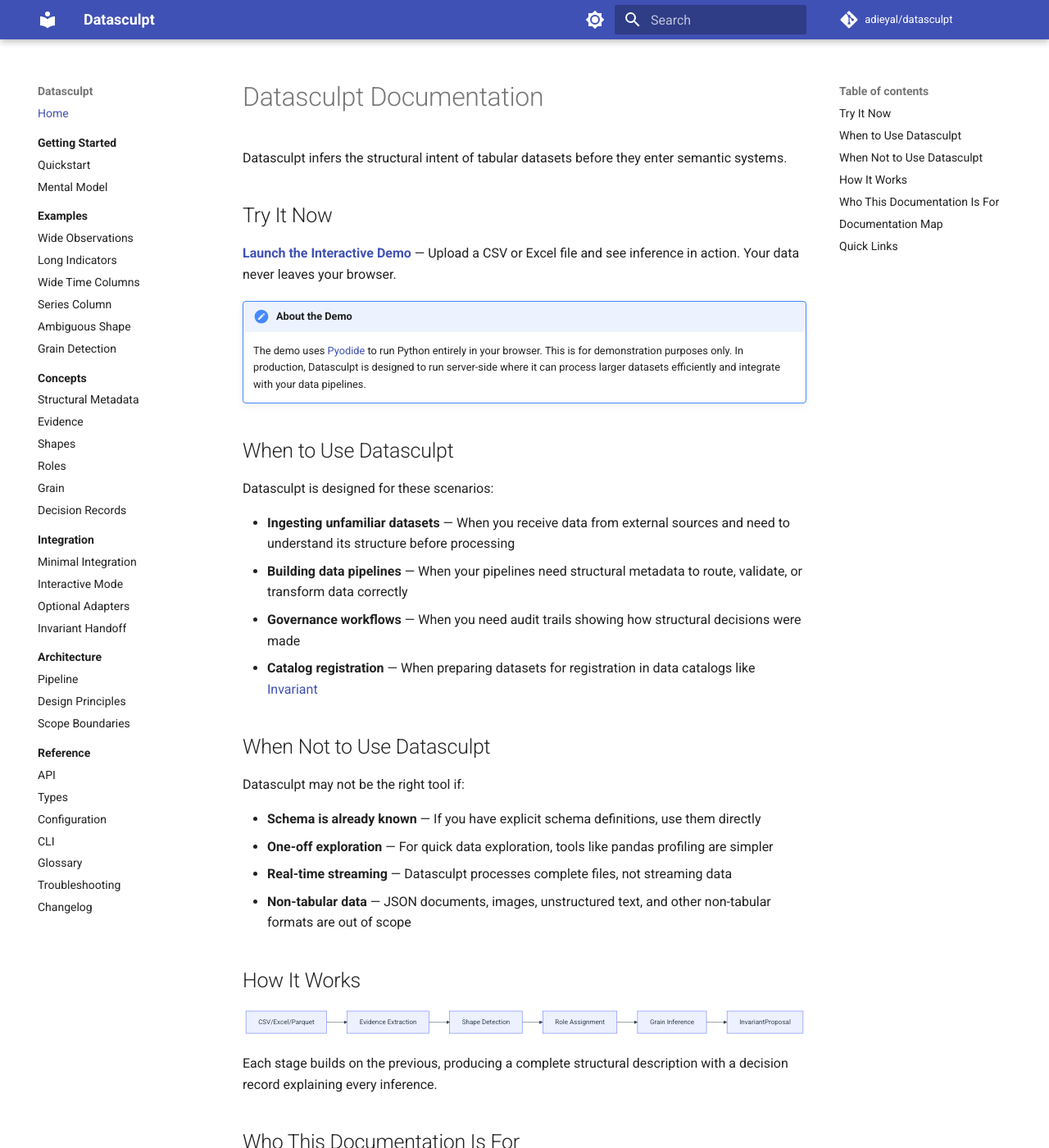
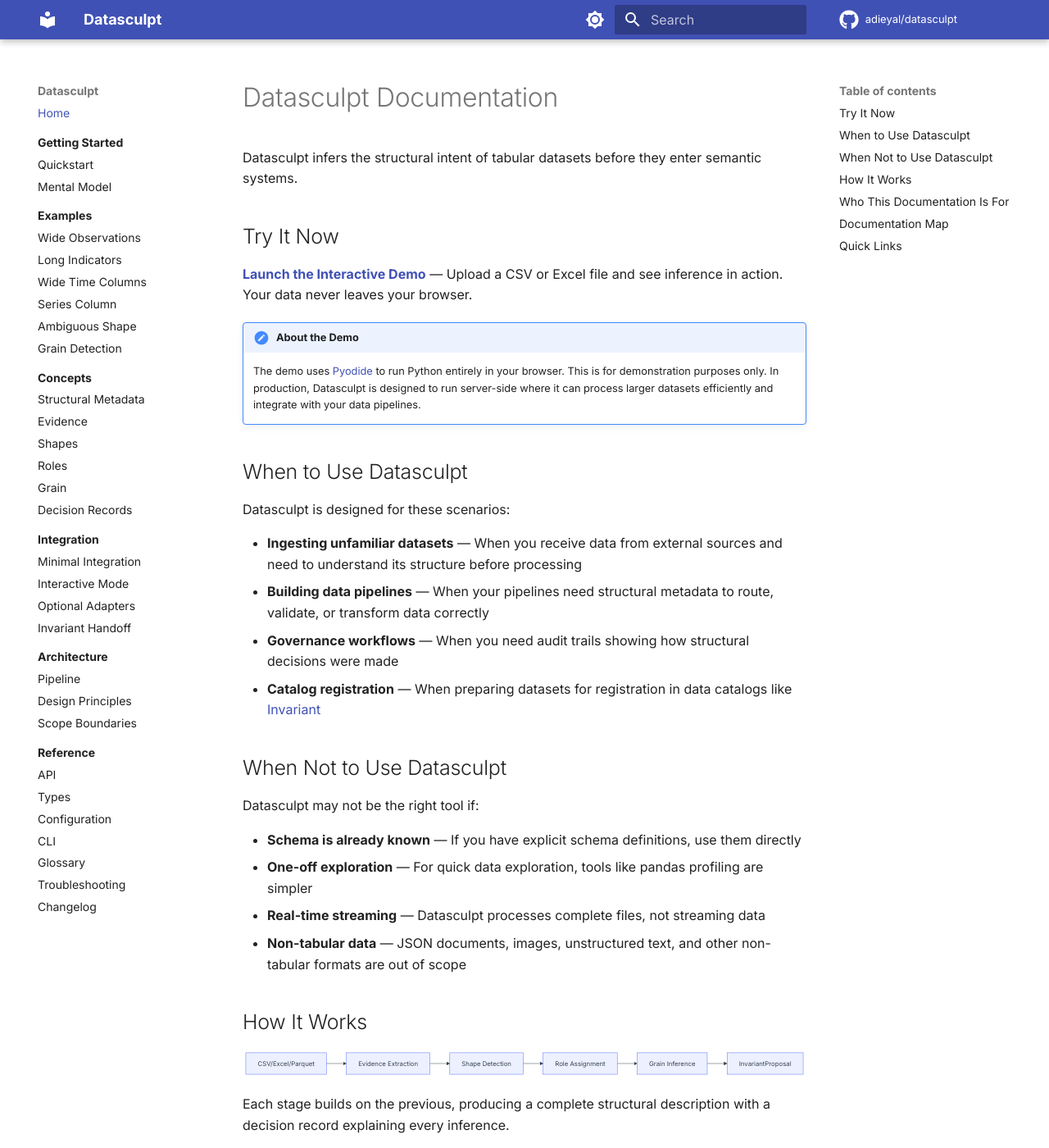
Before and after one commit to adieyal/datasculpt, an MkDocs documentation site: the page built from docs/index.md, in a window 1280 px wide and 1400 px high. Shown: the whole window at 82% size. Built offline with MkDocs 1.6.1 and Material for MkDocs 9.7.7, drawn with Linux system fonts in a browser that asks for light colours; comment, search, counter and statistics services are not loaded.

Commit message:
Enhance mkdocs config with instant nav, custom fonts, edit links
- Add instant navigation with prefetch for faster page loads
- Add Inter/JetBrains Mono fonts matching invariant docs
- Add edit_uri for "Edit on GitHub" links
- Add prefers-color-scheme media queries for theme
- Configure snippets with base_path and path checking
- Set toc_depth to 3

```diff
--- a/mkdocs.yml
+++ b/mkdocs.yml
@@ -4,23 +4,32 @@
 
 repo_name: adieyal/datasculpt
 repo_url: https://github.com/adieyal/datasculpt
+edit_uri: edit/master/docs/
 
 theme:
   name: material
   palette:
-    - scheme: default
+    - media: "(prefers-color-scheme: light)"
+      scheme: default
       primary: indigo
       accent: indigo
       toggle:
         icon: material/brightness-7
         name: Switch to dark mode
-    - scheme: slate
+    - media: "(prefers-color-scheme: dark)"
+      scheme: slate
       primary: indigo
       accent: indigo
       toggle:
         icon: material/brightness-4
         name: Switch to light mode
+  font:
+    text: Inter
+    code: JetBrains Mono
   features:
+    - navigation.instant
+    - navigation.instant.prefetch
+    - navigation.tracking
     - navigation.sections
     - navigation.expand
     - navigation.top
@@ -30,6 +39,8 @@
     - content.code.copy
     - content.code.annotate
     - content.tabs.link
+  icon:
+    repo: fontawesome/brands/github
 
 nav:
   - Home: index.md
@@ -85,7 +96,9 @@
       line_spans: __span
       pygments_lang_class: true
   - pymdownx.inlinehilite
-  - pymdownx.snippets
+  - pymdownx.snippets:
+      base_path: docs
+      check_paths: true
 
   # Mermaid diagrams
   - pymdownx.superfences:
@@ -128,6 +141,7 @@
   # Table of contents
   - toc:
       permalink: true
+      toc_depth: 3
 
   # Tooltips
   - abbr
```
